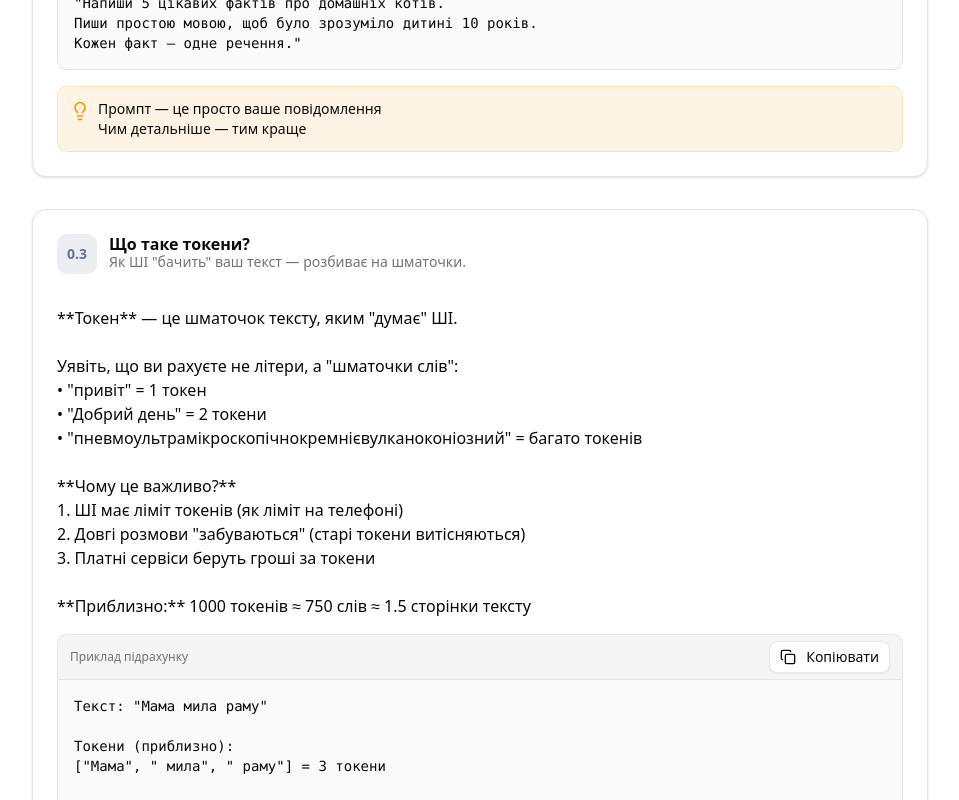
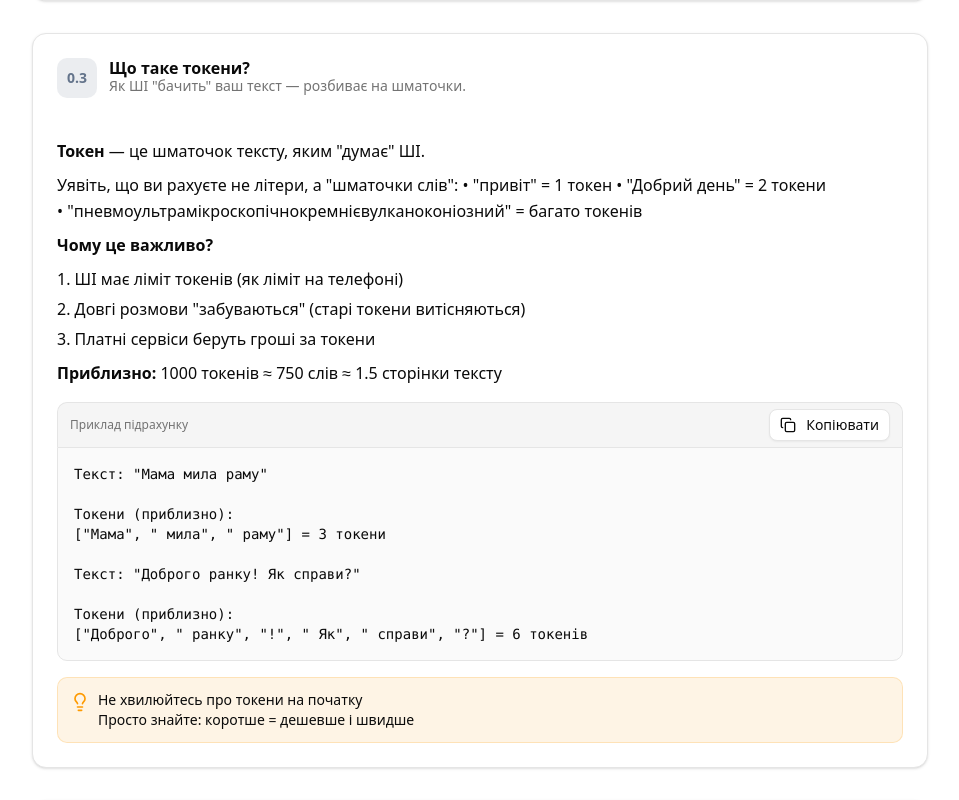
Before and after one commit to zhatrus/PromptFlow, a Next.js app in the folder app/: page /course/part0 in a window 1280 px wide. Shown: the part 1540-2340 px from the top of the page, without its empty margins (160-1119 px from the left). Built offline with nearby package versions, Linux system fonts and the light colour scheme; no server answers.

Commit message:
feat: Add markdown parsing for course content with react-markdown

```diff
--- a/app/package.json
+++ b/app/package.json
@@ -27,6 +27,8 @@
     "radix-ui": "^1.4.3",
     "react": "19.2.3",
     "react-dom": "19.2.3",
+    "react-markdown": "^10.1.0",
+    "remark-gfm": "^4.0.1",
     "sonner": "^2.0.7",
     "tailwind-merge": "^3.4.0",
     "zustand": "^5.0.11"
--- a/app/src/app/course/[id]/page.tsx
+++ b/app/src/app/course/[id]/page.tsx
@@ -8,6 +8,7 @@ import { ArrowLeft, ArrowRight, Lock, Lightbulb } from "lucide-react";
 import { courseContent } from "@/data/course-content";
 import { CopyButton } from "@/components/copy-button";
 import { CourseCompleteButton } from "@/components/course-complete-button";
+import { MarkdownContent } from "@/components/markdown-content";
 
 export default async function CoursePartPage({ params }: { params: Promise<{ id: string }> }) {
   const { id } = await params;
@@ -78,7 +79,7 @@ export default async function CoursePartPage({ params }: { params: Promise<{ id:
               </div>
             </CardHeader>
             <CardContent className="space-y-4">
-              <p className="whitespace-pre-line">{technique.content}</p>
+              <MarkdownContent content={technique.content} />
 
               {technique.codeExamples && technique.codeExamples.length > 0 && (
                 <div className="space-y-3">
--- /dev/null
+++ b/app/src/components/markdown-content.tsx
@@ -0,0 +1,32 @@
+import ReactMarkdown from 'react-markdown';
+import remarkGfm from 'remark-gfm';
+
+interface MarkdownContentProps {
+  content: string;
+}
+
+export function MarkdownContent({ content }: MarkdownContentProps) {
+  return (
+    <div className="prose prose-slate dark:prose-invert max-w-none">
+      <ReactMarkdown
+        remarkPlugins={[remarkGfm]}
+        components={{
+          // Стилізація для списків
+          ul: ({ children }) => <ul className="list-disc list-inside space-y-1 my-2">{children}</ul>,
+          ol: ({ children }) => <ol className="list-decimal list-inside space-y-1 my-2">{children}</ol>,
+          li: ({ children }) => <li className="leading-relaxed">{children}</li>,
+          // Стилізація для жирного тексту
+          strong: ({ children }) => <strong className="font-semibold text-foreground">{children}</strong>,
+          // Стилізація для параграфів
+          p: ({ children }) => <p className="leading-relaxed my-2">{children}</p>,
+          // Стилізація для code inline
+          code: ({ children }) => (
+            <code className="bg-muted px-1.5 py-0.5 rounded text-sm font-mono">{children}</code>
+          ),
+        }}
+      >
+        {content}
+      </ReactMarkdown>
+    </div>
+  );
+}
```
Also changed, not shown: 1 other file (tests, documents, lock files or other folders).
